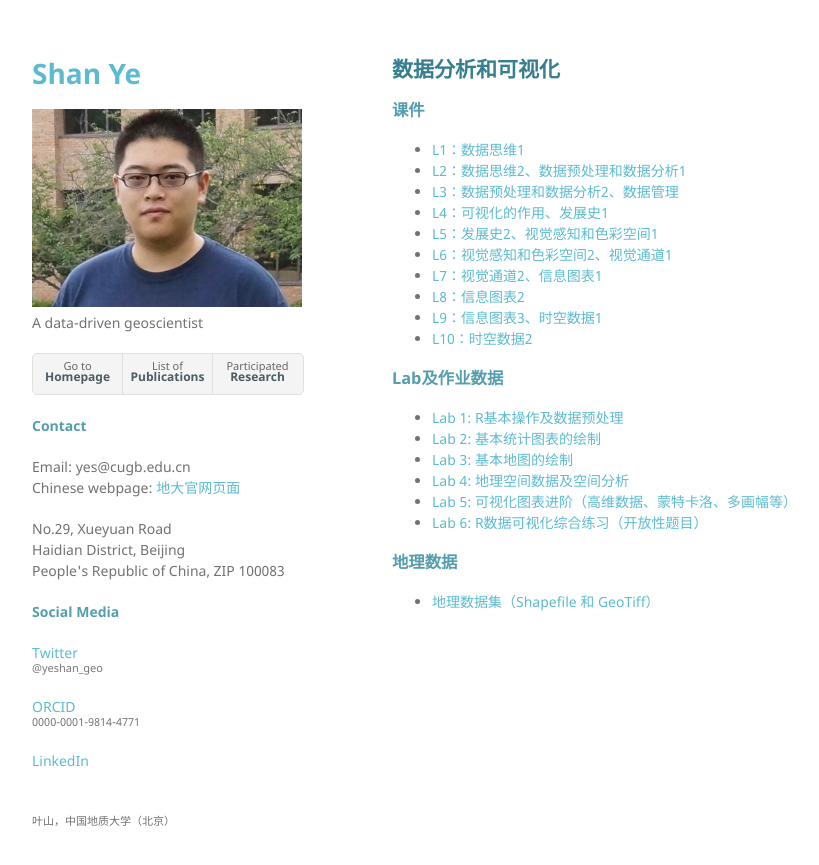
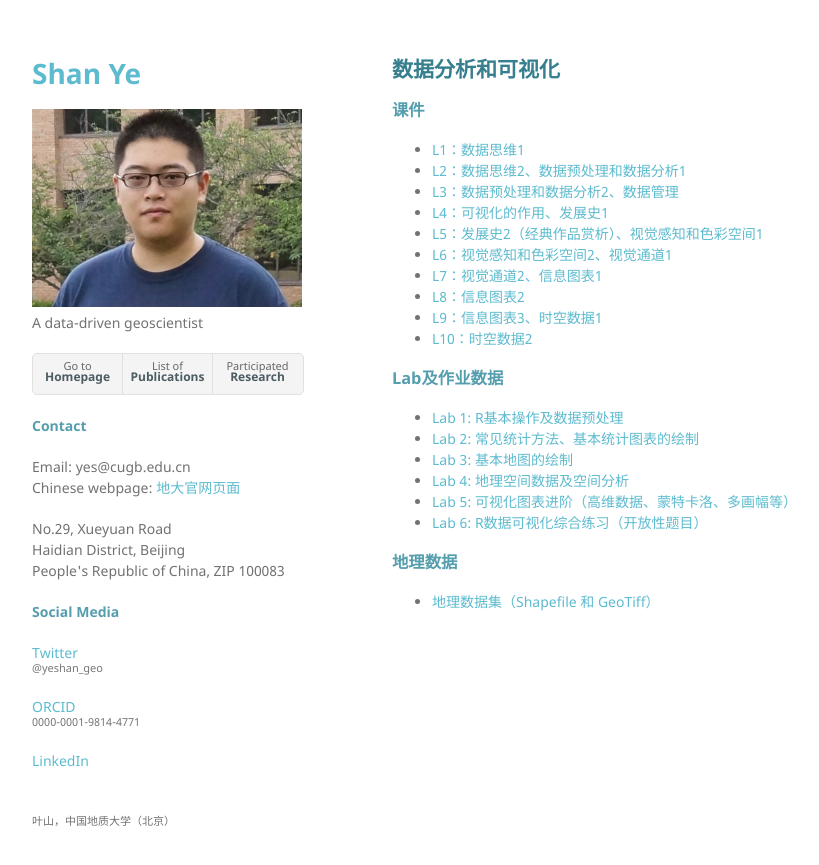
Before and after one commit to yeshan-geo/yeshan-geo.github.io, a Jekyll site: the page built from pages/datavis.md, in a window 1280 px wide. Shown: the top 865 px of the page, without its empty margins (178-997 px from the left). Built offline with Jekyll 4.4.1, drawn with Linux system fonts in a browser that asks for light colours; our own code applies the rules of GitHub Pages for plain Markdown files.

Commit message:
Update datavis.md

```diff
--- a/pages/datavis.md
+++ b/pages/datavis.md
@@ -4,7 +4,7 @@
 - [L2：数据思维2、数据预处理和数据分析1](https://github.com/yeshan-geo/yeshan-geo.github.io/blob/main/documents/data_vis/lecture/L2.pdf)
 - [L3：数据预处理和数据分析2、数据管理](https://github.com/yeshan-geo/yeshan-geo.github.io/blob/main/documents/data_vis/lecture/L3.pdf)
 - [L4：可视化的作用、发展史1](https://github.com/yeshan-geo/yeshan-geo.github.io/blob/main/documents/data_vis/lecture/L4.pdf)
-- [L5：发展史2、视觉感知和色彩空间1](https://github.com/yeshan-geo/yeshan-geo.github.io/blob/main/documents/data_vis/lecture/L5.pdf)
+- [L5：发展史2（经典作品赏析）、视觉感知和色彩空间1](https://github.com/yeshan-geo/yeshan-geo.github.io/blob/main/documents/data_vis/lecture/L5.pdf)
 - [L6：视觉感知和色彩空间2、视觉通道1](https://github.com/yeshan-geo/yeshan-geo.github.io/blob/main/documents/data_vis/lecture/L6.pdf)
 - [L7：视觉通道2、信息图表1](https://github.com/yeshan-geo/yeshan-geo.github.io/blob/main/documents/data_vis/lecture/L7.pdf)
 - [L8：信息图表2](https://github.com/yeshan-geo/yeshan-geo.github.io/blob/main/documents/data_vis/lecture/L8.pdf)
@@ -13,7 +13,7 @@
 
 ### Lab及作业数据
 - [Lab 1: R基本操作及数据预处理](https://github.com/yeshan-geo/yeshan-geo.github.io/tree/main/documents/data_vis/labs/lab1)
-- [Lab 2: 基本统计图表的绘制](https://github.com/yeshan-geo/yeshan-geo.github.io/tree/main/documents/data_vis/labs/lab2)
+- [Lab 2: 常见统计方法、基本统计图表的绘制](https://github.com/yeshan-geo/yeshan-geo.github.io/tree/main/documents/data_vis/labs/lab2)
 - [Lab 3: 基本地图的绘制](https://github.com/yeshan-geo/yeshan-geo.github.io/tree/main/documents/data_vis/labs/lab3)
 - [Lab 4: 地理空间数据及空间分析](https://github.com/yeshan-geo/yeshan-geo.github.io/tree/main/documents/data_vis/labs/lab4)
 - [Lab 5: 可视化图表进阶（高维数据、蒙特卡洛、多画幅等）](https://github.com/yeshan-geo/yeshan-geo.github.io/tree/main/documents/data_vis/labs/lab5)
```
